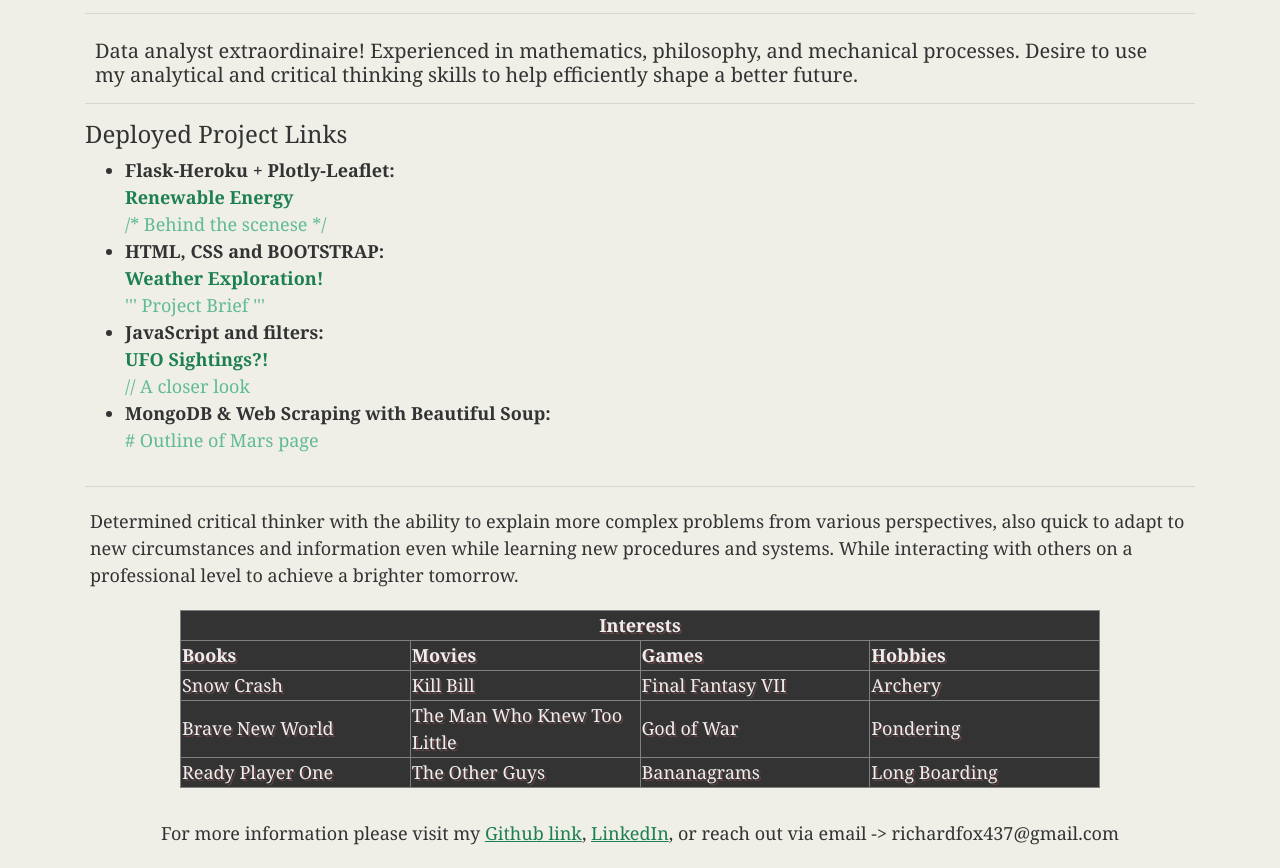
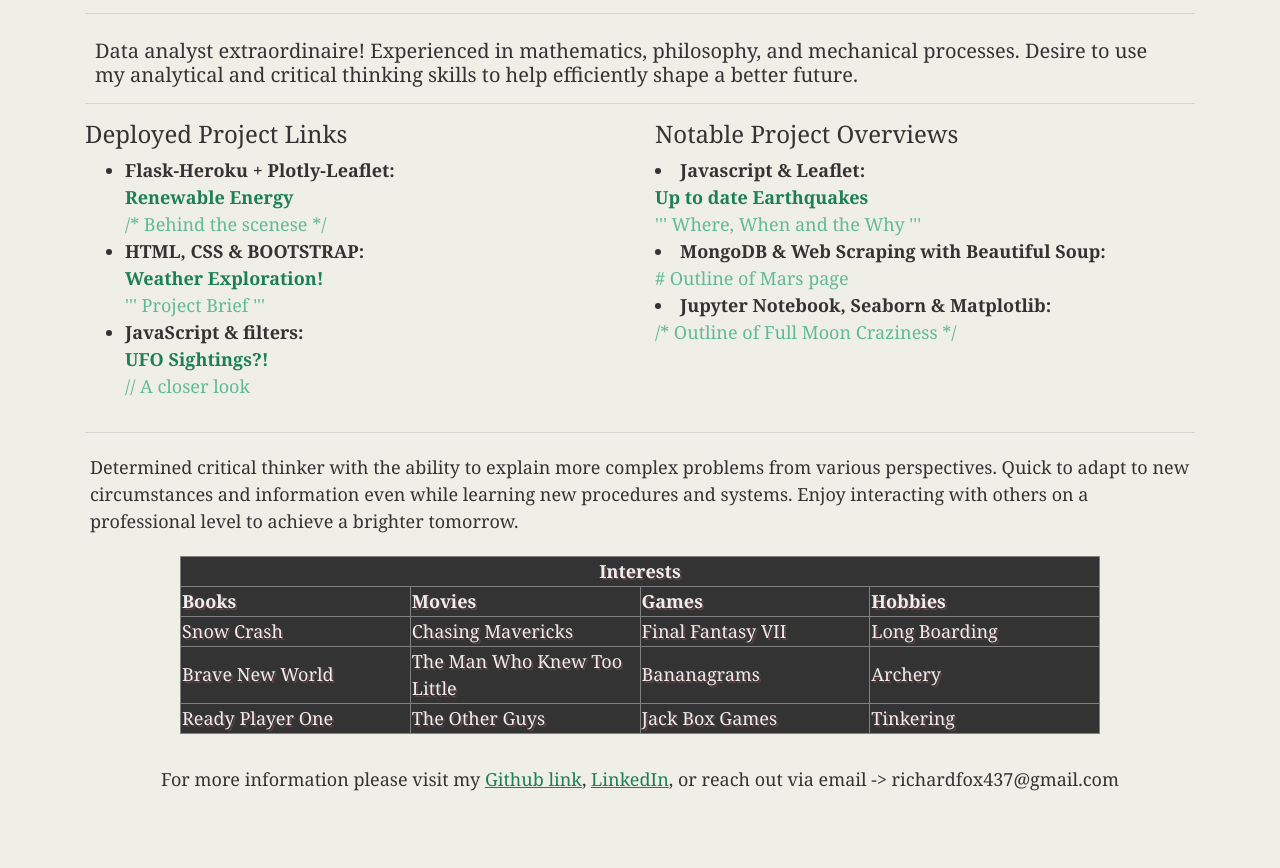
Before and after one commit to FAufenger/FAufenger.github.io, a plain HTML site: page index.html in a window 1280 px wide. Shown: the part 310-1178 px from the top of the page. After the commit the page ends 1124 px from the top, so only its background shows below. Drawn offline with nearby package versions, Linux system fonts and the light colour scheme.

Commit message:
Update index.html

```diff
--- a/index.html
+++ b/index.html
@@ -27,10 +27,10 @@
         <img id="bio-image" src="images/FAufenger_photo.png" alt="my photo">
       </div>
 
-      <div class="col-lg-3 text-center ">
+      <div class="col-lg-2 text-center ">
       </div>
 
-      <div class="col-lg-5 text-center text-lg-left p-2" id="contact-info">
+      <div class="col-lg-6 text-center text-lg-left p-2" id="contact-info">
         <h2>Contact Info</h2>
         <ul>
           <li><strong>LinkedIn: </strong><a target="_blank"
@@ -52,7 +52,7 @@
         <hr>
         <h5 class="text-left">
           Data analyst extraordinaire! Experienced in mathematics, philosophy, and mechanical processes.
-            Desire to use my analytical and critical thinking skills to help efficiently shape a better future.
+          Desire to use my analytical and critical thinking skills to help efficiently shape a better future.
 
           <!-- While attending the University of Richmond’s data analytics and visualization bootcamps...
           to further excel my knowledge in the field of data science...
@@ -64,27 +64,34 @@
       </div>
     </div>
 
+
     <div class="row">
       <div class="col-md-6" id="project-info">
-
-        <h2>Deployed Project Links</h2>
+        <h2 class ="text-left">Deployed Project Links</h2>
         <ul>
           <li><strong>Flask-Heroku + Plotly-Leaflet:</strong><br><a target="_blank"
               href="https://fox-energy-us-global.herokuapp.com/"><b>Renewable Energy</b></a><br>
               <a target="_blank" href="https://github.com/FAufenger/EnergyMeasured--deployedHeroku"><c>/* Behind the scenese */</c></a></li>
-          <li><strong>HTML, CSS and BOOTSTRAP:</strong><br><a target="_blank"
+          <li><strong>HTML, CSS & BOOTSTRAP:</strong><br><a target="_blank"
               href="https://faufenger.github.io/Web-Design-Challenge/"><b>Weather Exploration!</b></a><br>
               <a target="_blank" href="https://github.com/FAufenger/Web-Design-Challenge"><c>''' Project Brief '''</c></a></li>
-          <li><strong>JavaScript and filters:</strong><br><a target="_blank"
+          <li><strong>JavaScript & filters:</strong><br><a target="_blank"
               href="https://javascript--ufo--heroku.herokuapp.com/"><b>UFO Sightings?!</b></a><br>
               <a target="_blank" href="https://github.com/FAufenger/javascript-challenge"><c>// A closer look</c></a></li>
-          <li><strong>MongoDB & Web Scraping with Beautiful Soup:</strong><br><a target="_blank"
-              href="https://github.com/FAufenger/web-scraping-challenge"><c># Outline of Mars page</c></a></li>
         </ul>
       </div>
 
       <div class="col-md-6">
-        <p class="text-center"></p>
+        <h2 class ="text-left">Notable Project Overviews</h2>
+
+          <li><strong>Javascript & Leaflet:</strong><br><a target="_blank"
+            href=""><b>Up to date Earthquakes</b></a><br>
+            <a target="_blank" href="https://github.com/FAufenger/leaflet-challenge"><c>''' Where, When and the Why ''' </c></a></li>
+          <li><strong>MongoDB & Web Scraping with Beautiful Soup:</strong><br><a target="_blank"
+            href="https://github.com/FAufenger/web-scraping-challenge"><c># Outline of Mars page</c></a></li>
+          <li><strong>Jupyter Notebook, Seaborn & Matplotlib:</strong><br>
+            <a target="_blank" href="https://github.com/FAufenger/JupyterNotebook-project"><c>/* Outline of Full Moon Craziness  */</c></a></li>
+        </ul>
       </div>
     </div>
 
@@ -93,9 +100,9 @@
       <div class="col-md-12">
         <hr>
         <p class="text-left">
-          Determined critical thinker with the ability to explain more complex problems from various perspectives,
-          also quick to adapt to new circumstances and information even while learning new procedures and systems.
-          While interacting with others on a professional level to achieve a brighter tomorrow.
+          Determined critical thinker with the ability to explain more complex problems from various perspectives.
+          Quick to adapt to new circumstances and information even while learning new procedures and systems.
+          Enjoy interacting with others on a professional level to achieve a brighter tomorrow.
         </p>
       </div>
     </div>
@@ -118,21 +125,21 @@
           </thead>
           <tr>
             <td>Snow Crash</td>
-            <td>Kill Bill</td>
+            <td>Chasing Mavericks</td>
             <td>Final Fantasy VII</td>
-            <td>Archery</td>
+            <td>Long Boarding</td>
           </tr>
           <tr>
             <td>Brave New World</td>
             <td>The Man Who Knew Too Little</td>
-            <td>God of War</td>
-            <td>Pondering</td>
+            <td>Bananagrams</td>
+            <td>Archery</td>
           </tr>
           <tr>
             <td>Ready Player One</td>
             <td>The Other Guys</td>
-            <td>Bananagrams</td>
-            <td>Long Boarding</td>
+            <td>Jack Box Games</td>
+            <td>Tinkering</td>
           </tr>
         </table>
       </div>
```
